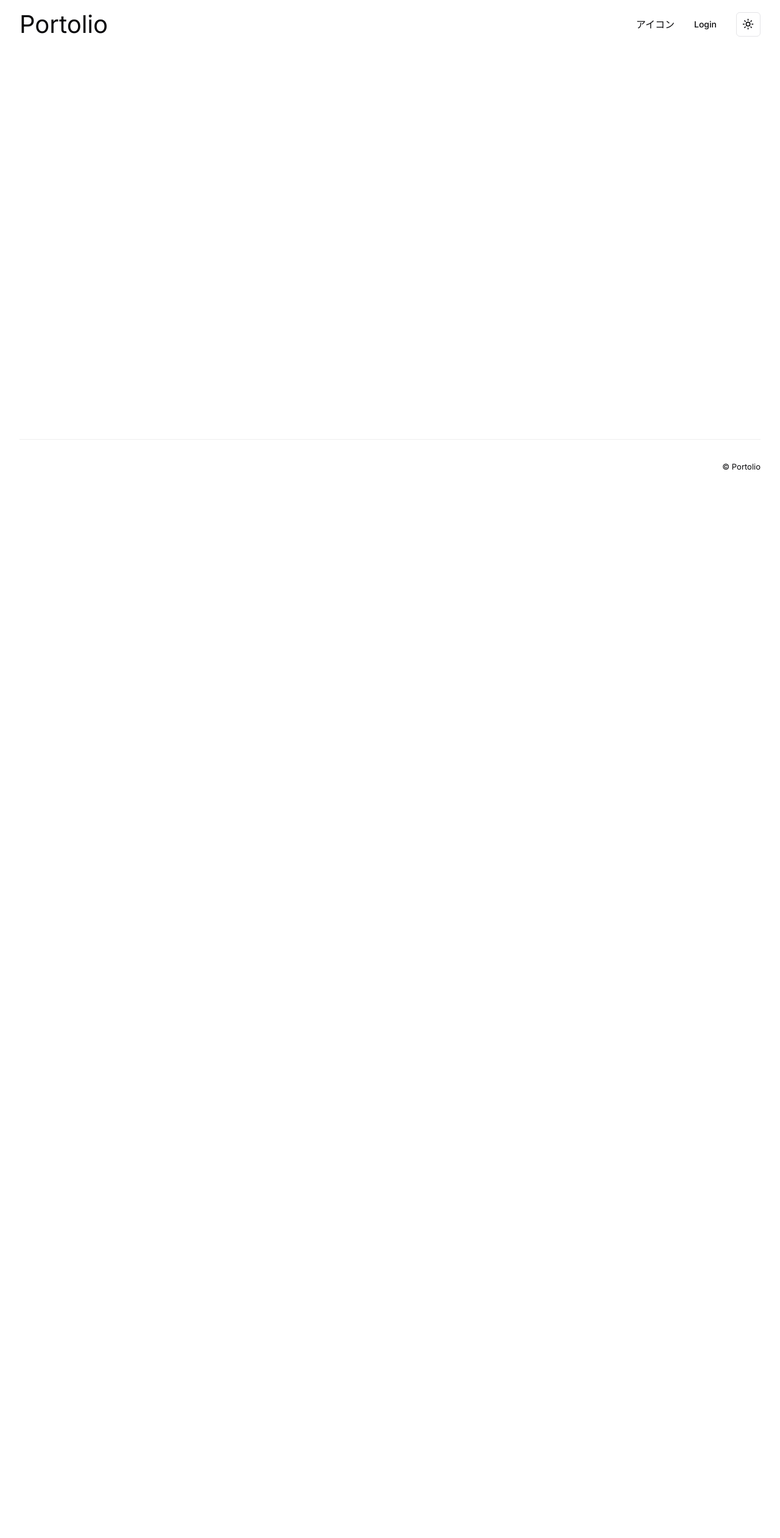
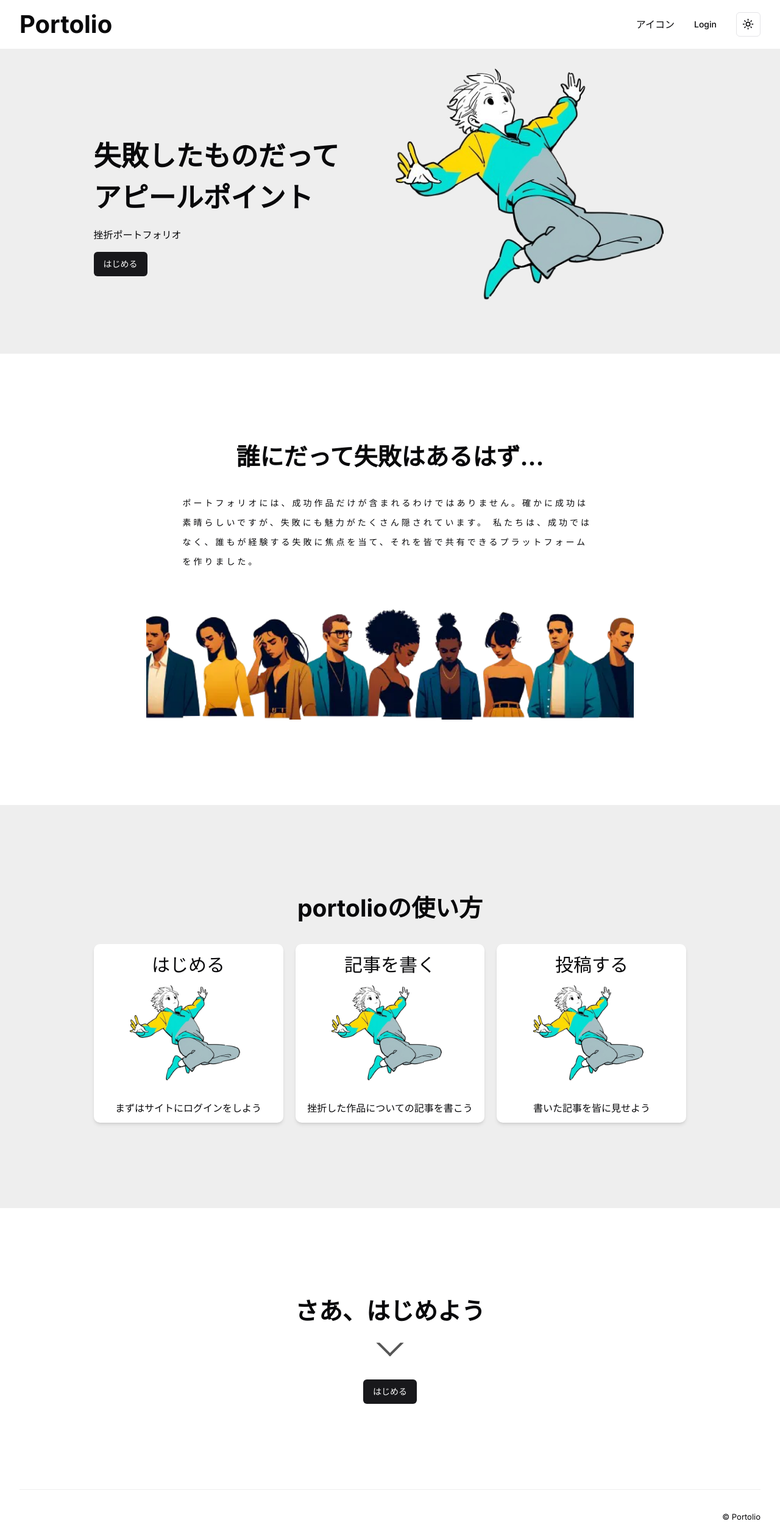
Before and after one commit to balckowl/portolio-new, a Next.js app: page / in a window 1280 px wide. Shown: the whole page at 61% size. Before the commit the page ends 800 px from the top, so only its background shows below. Built offline with nearby package versions, Linux system fonts and the light colour scheme.

Commit message:
create home-page

```diff
--- /dev/null
+++ b/src/app/components/home/about.tsx
@@ -0,0 +1,22 @@
+import Image from "next/image"
+
+const About = () => {
+    return (
+        <div className="pt-[140px] pb-[140px]">
+            <div className="container flex justify-center">
+                <div className="w-full lg:w-[80%]">
+                    <h3 className="sm:text-center text-[30px] lg:text-[39px] font-[700] mb-[30px]">誰にだって失敗はあるはず...</h3>
+                    <p className="w-full lg:w-[70%] mx-auto mb-[40px] text-[14px] sm:tracking-[0.25rem] leading-6 sm:leading-8">
+                        ポートフォリオには、成功作品だけが含まれるわけではありません。確かに成功は素晴らしいですが、失敗にも魅力がたくさん隠されています。
+                        私たちは、成功ではなく、誰もが経験する失敗に焦点を当て、それを皆で共有できるプラットフォームを作りました。
+                    </p>
+                    <div>
+                        <Image src="/images/home/about.webp" width={800} height={200} alt="about" className="mx-auto"/>
+                    </div>
+                </div>
+            </div>
+        </div>
+    )
+}
+
+export default About
--- /dev/null
+++ b/src/app/components/home/hero.tsx
@@ -0,0 +1,25 @@
+import { Button } from "@/components/ui/button"
+import Image from "next/image"
+
+const Hero = async () => {
+
+    return (
+        <div className="h-[650px] sm:h-[500px] bg-[#eee]">
+            <div className="container flex justify-center h-full items-center">
+                <div className="w-full sm:w-[80%] flex flex-col sm:flex-row items-center">
+                    <div className="sm:w-1/2 space-y-4 order-2 sm:order-1">
+                        <h2 className="sm:hidden text-[25px] lg:text-[45px] font-bold">失敗したものだってアピールポイント</h2>
+                        <h2 className="text-[25px] lg:text-[45px] font-bold hidden sm:block">失敗したものだって<br />アピールポイント</h2>
+                        <p>挫折ポートフォリオ</p>
+                        <Button>はじめる</Button>
+                    </div>
+                    <div className="w-4/5 sm:w-1/2 order-1 sm:order-2">
+                        <Image src="/images/home/hero.png" width={500} height={500} alt="hero" />
+                    </div>
+                </div>
+            </div>
+        </div>
+    )
+}
+
+export default Hero
--- /dev/null
+++ b/src/app/components/home/howTo/card.tsx
@@ -0,0 +1,16 @@
+import { HowToListType } from "@/types/home"
+import Image from "next/image"
+
+const Card = ({ title, src, description }: HowToListType) => {
+    return (
+        <div className="col-span-1 shadow-md rounded-[10px] p-3 bg-white" key={title}>
+            <h4 className="text-[30px] text-center">{title}</h4>
+            <div>
+                <Image src={src} width={200} height={200} alt="write" className="mx-auto" />
+            </div>
+            <p className="text-center">{description}</p>
+        </div>
+    )
+}
+
+export default Card
--- /dev/null
+++ b/src/app/components/home/howTo/how-to.tsx
@@ -0,0 +1,27 @@
+import { HowToListType } from "@/types/home"
+import Card from "./card"
+
+const HowToList: HowToListType[] = [
+    { title: "はじめる", src: "/images/home/hero.png", description: "まずはサイトにログインをしよう" },
+    { title: "記事を書く", src: "/images/home/hero.png", description: "挫折した作品についての記事を書こう" },
+    { title: "投稿する", src: "/images/home/hero.png", description: "書いた記事を皆に見せよう" },
+]
+
+const HowTo = () => {
+    return (
+        <div className="pt-[140px] pb-[140px] bg-[#eee]">
+            <div className="container flex justify-center">
+                <div className="w-full lg:w-[80%]">
+                    <h3 className="text-center text-[30px] lg:text-[39px] font-[700] mb-[30px]">portolioの使い方</h3>
+                    <div className="grid grid-cols-1 lg:grid-cols-3 gap-[20px]">
+                        {HowToList.map((item) => (
+                            <Card title={item.title} src={item.src} description={item.description} key={item.title}/>
+                        ))}
+                    </div>
+                </div>
+            </div>
+        </div>
+    )
+}
+
+export default HowTo
--- /dev/null
+++ b/src/app/components/home/start.tsx
@@ -0,0 +1,24 @@
+import { Button } from "@/components/ui/button"
+import Link from "next/link"
+
+const Start = () => {
+
+
+    return (
+        <div className="pt-[140px] pb-[140px]">
+            <div className="container flex justify-center">
+                <div className="w-full lg:w-[80%]">
+                    <h3 className="text-center text-[30px] lg:text-[39px] font-[700]">さあ、はじめよう</h3>
+                    <div className="flex justify-center mb-[50px]">
+                        <div className="w-8 h-8 border-4 border-transparent rotate-[45deg] before:content-[''] before:block before:w-8 before:h-8 before:border-4 before:border-t-transparent before:border-l-transparent before:border-r-[#565656] before:border-b-[#565656]"></div>
+                    </div>
+                    <div className="text-center">
+                       <Button>はじめる</Button>
+                    </div>
+                </div>
+            </div>
+        </div>
+    )
+}
+
+export default Start
--- a/src/app/components/layouts/header.tsx
+++ b/src/app/components/layouts/header.tsx
@@ -5,7 +5,7 @@ const Header = () => {
     return (
         <div className="container mx-auto h-[80px]">
             <div className="flex justify-between h-full items-center">
-                <h1 className="text-[40px]">Portolio</h1>
+                <h1 className="text-[40px] font-bold">Portolio</h1>
                 <div className="flex gap-4 items-center">
                     <div>アイコン</div>
                     <Button variant="ghost">Login</Button>
--- a/src/app/layout.tsx
+++ b/src/app/layout.tsx
@@ -27,7 +27,7 @@ export default function RootLayout({
           disableTransitionOnChange
         >
           <Header />
-          <main className="h-[calc(100vh-80px-80px)]">{children}</main>
+          <main className="min-h-[calc(100vh-80px-80px)]">{children}</main>
           <Footer />
         </ThemeProvider>
       </body>
--- a/src/app/page.tsx
+++ b/src/app/page.tsx
@@ -1,6 +1,15 @@
+import About from "./components/home/about";
+import Hero from "./components/home/hero";
+import HowTo from "./components/home/howTo/how-to";
+import Start from "./components/home/start";
+
 export default function Home() {
   return (
-    <div className="container mx-auto">
+    <div>
+      <Hero />
+      <About />
+      <HowTo />
+      <Start />
     </div>
   );
 }
--- /dev/null
+++ b/src/types/home.ts
@@ -0,0 +1,5 @@
+export type HowToListType = {
+    title:  string
+    src: string
+    description: string
+}
```
Also changed, not shown: public/images/home/about.webp (added), public/images/home/hero.png (added).
